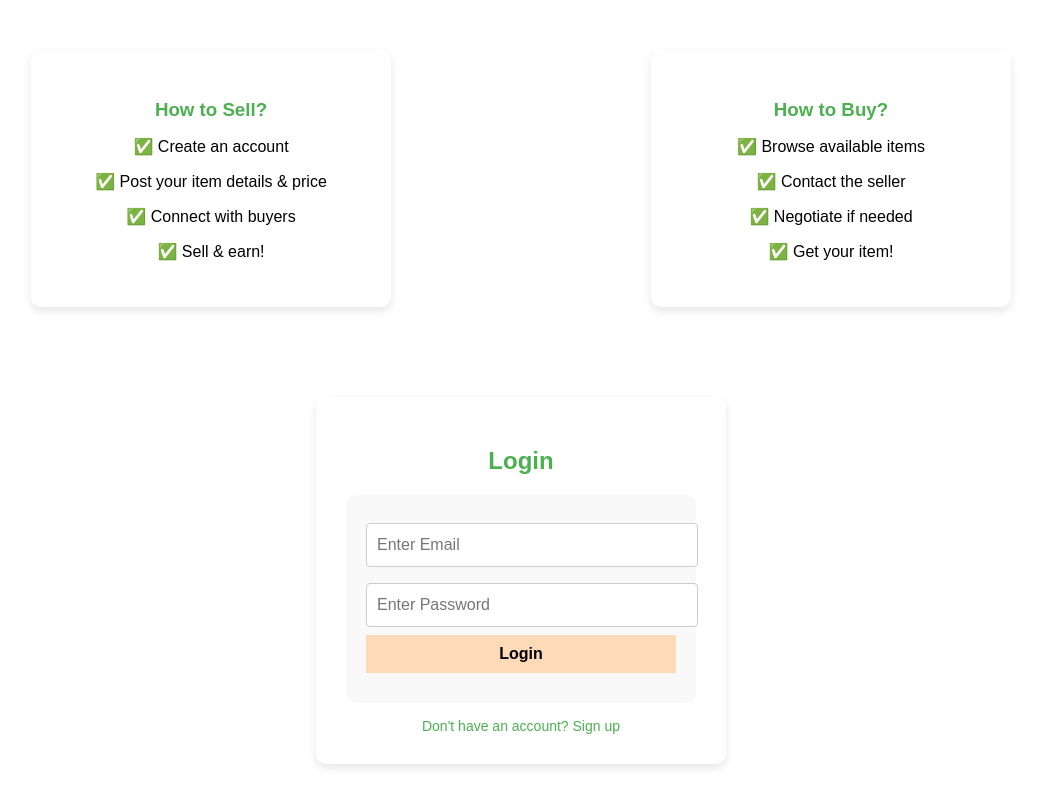
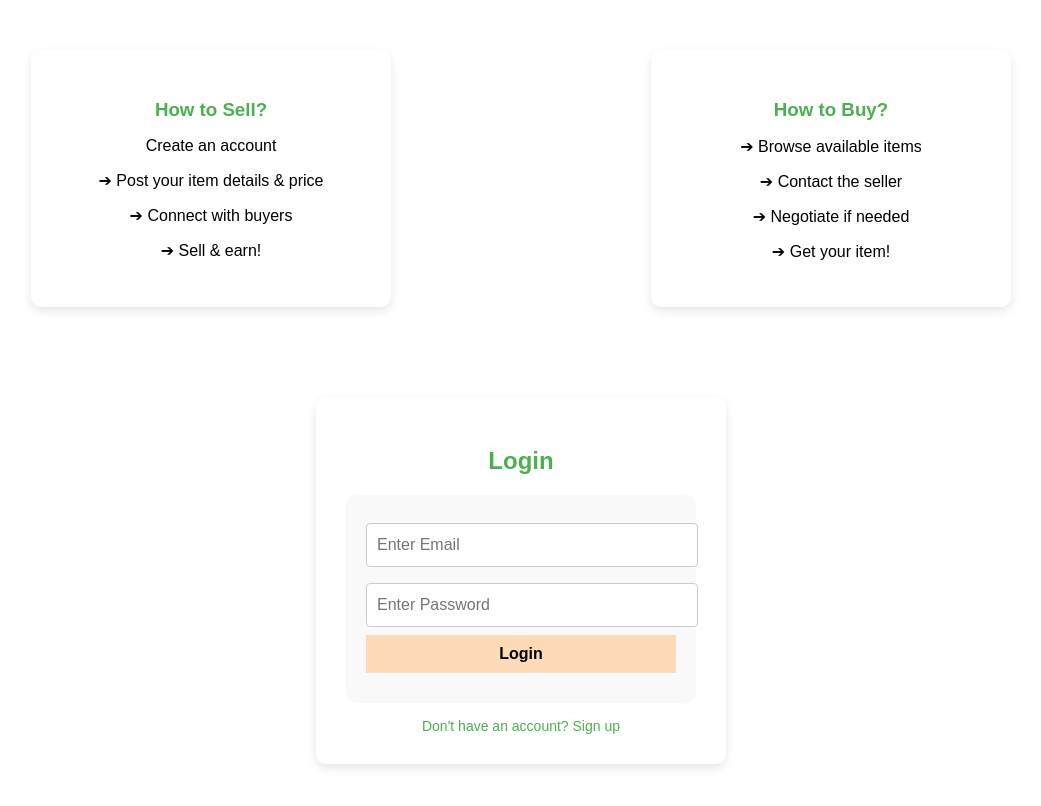
Before and after one commit to KKhushbu2630/Campus-Closet, a plain HTML site: page index.html in a window 1280 px wide. Shown: the part 820-1626 px from the top of the page, without its empty margins (119-1160 px from the left). Drawn offline with Linux system fonts and the light colour scheme.

Commit message:
Update index.html

```diff
--- a/index.html
+++ b/index.html
@@ -16,8 +16,8 @@
                 <li><a href="index.html">Home</a></li>
                 <li><a href="about.html">About</a></li>
                 <li><a href="#categories">Categories</a></li>
-                <li><a href="#sell">Sell</a></li>
-                <li><a href="#buy">Buy</a></li>
+                <li><a href="sell.html">Sell</a></li>
+                <li><a href="buy.html">Buy</a></li>
                 <li><a href="contact.html">Contact</a></li>
                 <li><button id="loginBtn">Login</button></li>
             </ul>
@@ -38,18 +38,18 @@
   <section class="steps-section">
     <div class="step">
       <h3>How to Sell?</h3>
-      <p>✅ Create an account</p>
-      <p>✅ Post your item details & price</p>
-      <p>✅ Connect with buyers</p>
-      <p>✅ Sell & earn!</p>
+      <p> Create an account</p>
+      <p>➔ Post your item details & price</p>
+      <p>➔ Connect with buyers</p>
+      <p>➔ Sell & earn!</p>
     </div>
 
 <div class="step">
       <h3>How to Buy?</h3>
-      <p>✅ Browse available items</p>
-      <p>✅ Contact the seller</p>
-      <p>✅ Negotiate if needed</p>
-      <p>✅ Get your item!</p>
+      <p>➔ Browse available items</p>
+      <p>➔ Contact the seller</p>
+      <p>➔ Negotiate if needed</p>
+      <p>➔ Get your item!</p>
     </div>
   </section>
 
```
